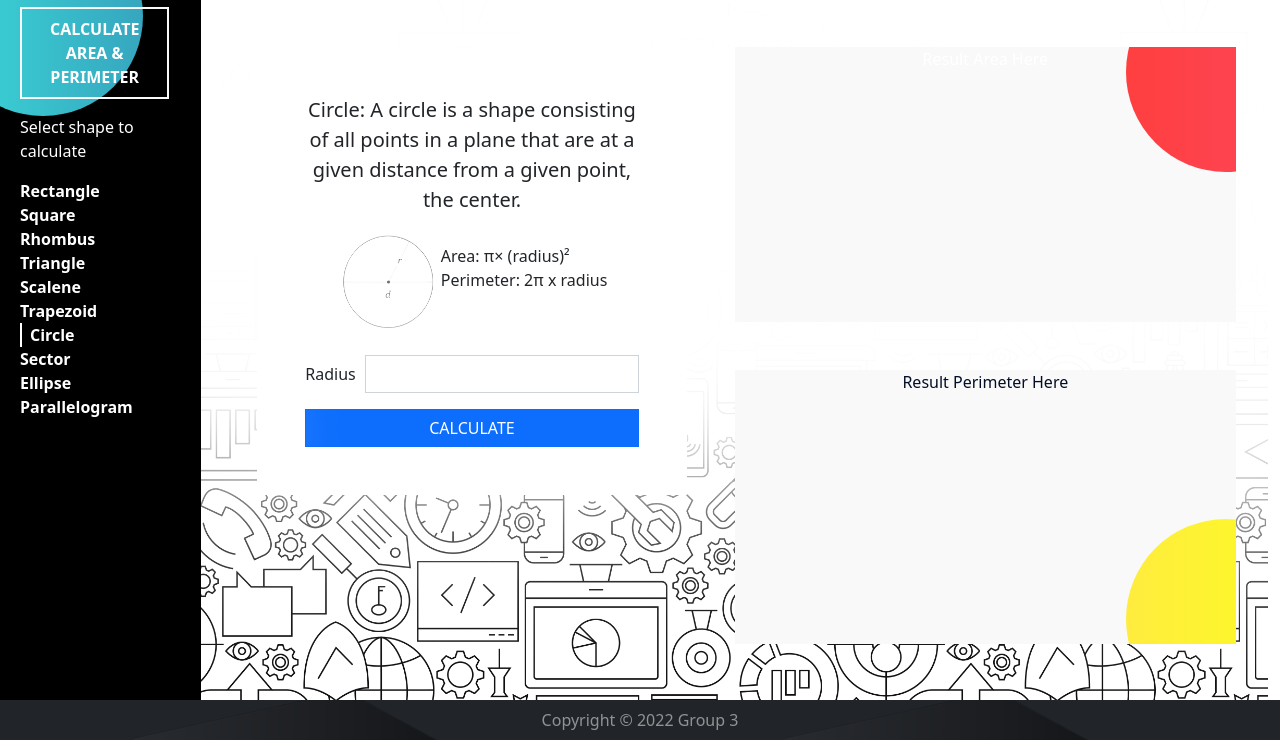
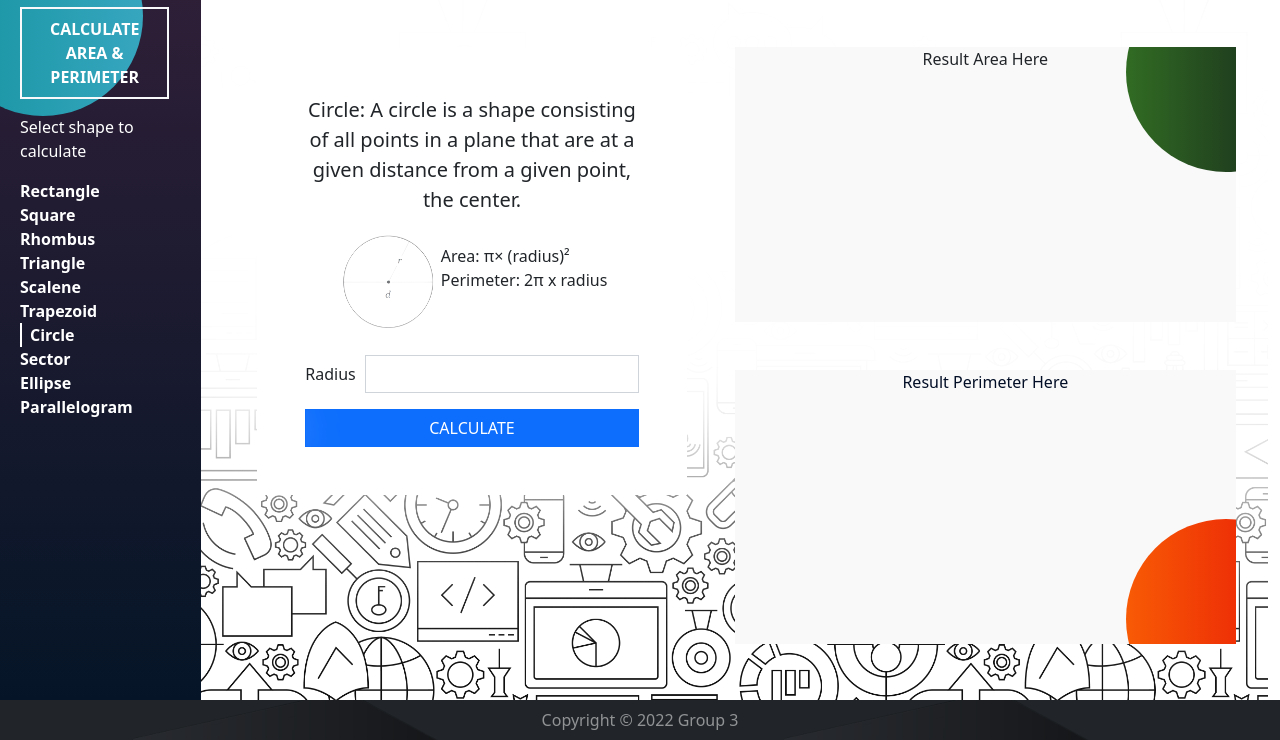
Before and after one commit to cardsakura23/cardsakura23.github.io, a plain HTML site: page Circle.html in a window 1280 px wide. Shown: the part 60-800 px from the top of the page. Drawn offline with nearby package versions, Linux system fonts and the light colour scheme; files whose address does not match are found by name.

Commit message:
Update style.css

```diff
--- a/styles/style.css
+++ b/styles/style.css
@@ -7,9 +7,7 @@
 }
 
 .navhover {
-    background: transparent;
     color: #20ebeb;
-
     font-size: 14px;
     text-transform: uppercase;
     /* border: 2px solid #3bd9d9; */
@@ -27,16 +25,16 @@
     bottom: 0;
     left: -32px;
     transform: rotate(-14deg);
-    filter: blur(26px);
+    filter: blur(24px);
 }
 
 .navhover:hover::before {
     left: calc(100% + 32px);
-    transition: 0.75s;
+    transition: 1s;
 }
 
 .bodyGradient {
-    background-color: black;
+    background: linear-gradient(180deg, #2e1f37, #051527);
     overflow: hidden;
     transition: 0.6s;
     transform: translate(0);
@@ -54,7 +52,7 @@
     top: -75px;
     left: -45px;
     z-index: -1;
-    background: linear-gradient(to right, #3bd9d9, #36a6bf);
+    background: linear-gradient(to right, #1693a0, #36a6bf);
     border-radius: 50%;
     width: 200px;
     height: 200px;
@@ -99,7 +97,7 @@ button:hover::before {
     font-weight: 400;
 }
 
-.bodyGradientRed {
+.bodyGradientRed p:hover {
     color: #ffffff;
     border-color: #ffffff;
 }
@@ -110,15 +108,15 @@ button:hover::before {
     top: -75px;
     right: -90px;
     z-index: -1;
-    background: linear-gradient(to right, #ff3f3f, #ff0022b6);
+    background: linear-gradient(to right, #316c23, #22441f,#0c2412);
     border-radius: 75%;
     width: 200px;
     height: 200px;
-    transition: 0.3s;
+    transition: 0.75s;
 }
 
 .bodyGradientRed:hover::before {
-    transform: scale(6.5);
+    transform: scale(9);
 }
 
 .bodyGradientYellow {
@@ -140,13 +138,13 @@ button:hover::before {
     bottom: -75px;
     right: -90px;
     z-index: -1;
-    background: linear-gradient(to right, #ffec3f, #fbff00e1);
+    background: linear-gradient(to right,  #f85b05, #ef3406,#f40e05);
     border-radius: 75%;
     width: 200px;
     height: 200px;
-    transition: 0.3s;
+    transition: 0.75s;
 }
 
 .bodyGradientYellow:hover::before {
-    transform: scale(6.5);
+    transform: scale(9);
 }
```
